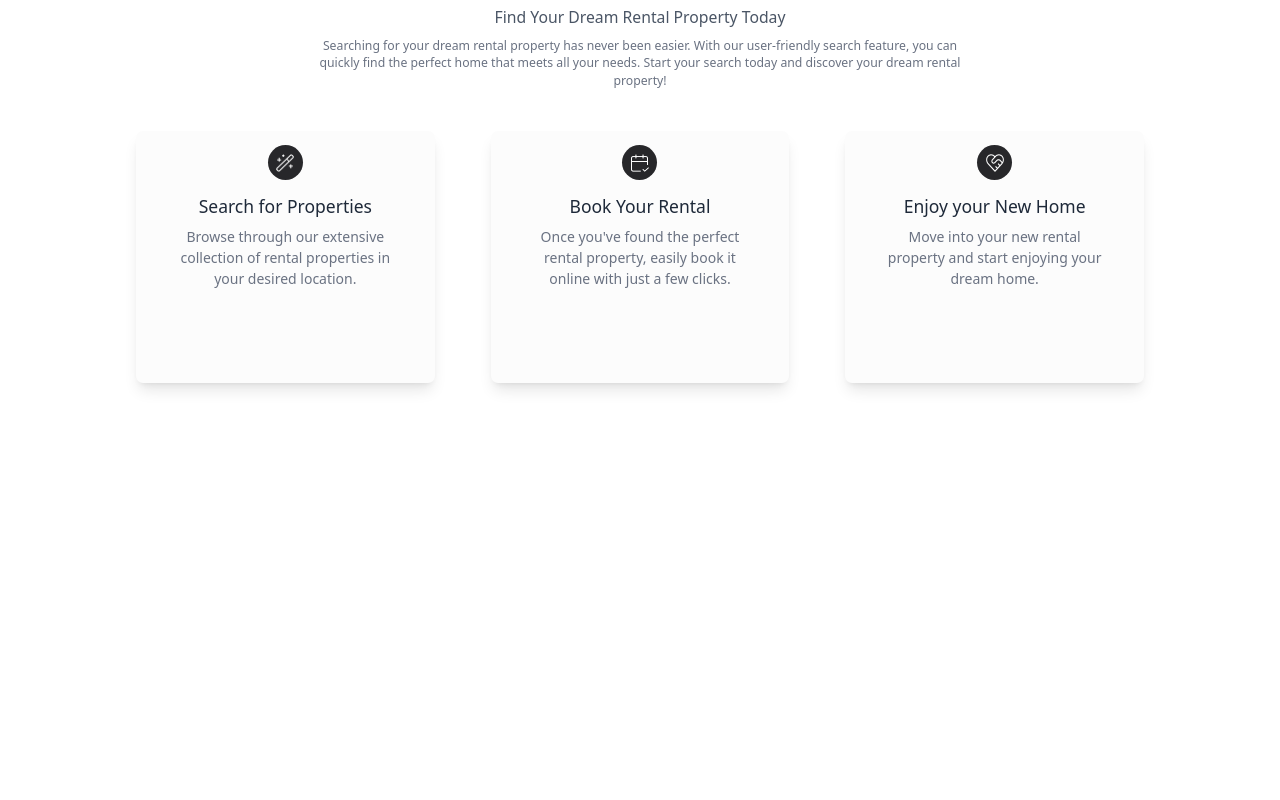
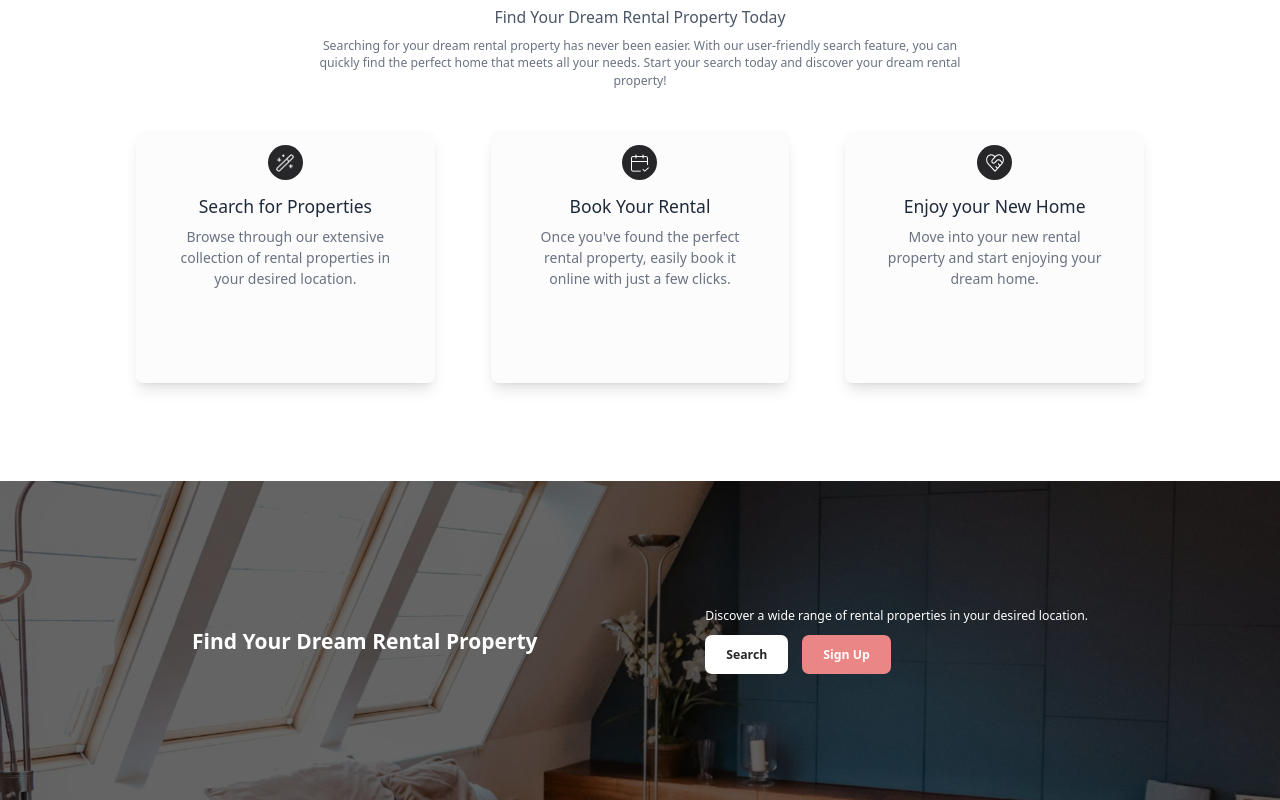
Before and after one commit to pieash9/real-state, a Next.js app in the folder client/: page /landing in a window 1280 px wide. Shown: the part 1571-2371 px from the top of the page. Before the commit the page ends 2052 px from the top, so only its background shows below. Built offline with nearby package versions, Linux system fonts and the light colour scheme; no server answers.

Commit message:
added call to action section

```diff
--- /dev/null
+++ b/client/src/app/(nondashboard)/landing/CallToActionSection.tsx
@@ -0,0 +1,61 @@
+"use client";
+
+import { motion } from "framer-motion";
+import Image from "next/image";
+import Link from "next/link";
+
+const CallToActionSection = () => {
+  return (
+    <div className="relative py-24">
+      <Image
+        src="/landing-call-to-action.jpg"
+        alt="Rentiful Serach Section Background"
+        fill
+        className="object-cover object-center"
+      />
+
+      <div className="absolute inset-0 bg-black/60"></div>
+      <motion.div
+        initial={{ opacity: 0, y: 20 }}
+        transition={{ duration: 0.5 }}
+        whileInView={{
+          opacity: 1,
+          y: 0,
+        }}
+        viewport={{ once: true }}
+        className="relative max-w-4xl xl:max-w-6xl mx-auto px-6 sm:px-8 lg:px-12 xl:px-16 py-12"
+      >
+        <div className="flex flex-col md:flex-row justify-between items-center">
+          <div className="mb-6 md:mb-0 md:mr-10">
+            <h2 className="text-2xl font-bold text-white">
+              Find Your Dream Rental Property
+            </h2>
+          </div>
+          <div className="">
+            <p className="text-white mb-3">
+              Discover a wide range of rental properties in your desired
+              location.
+            </p>
+            <div className="flex justify-center md:justify-start gap-4">
+              <button
+                onClick={() => window.scrollTo({ top: 0, behavior: "smooth" })}
+                className="inline-block text-primary-700 bg-white rounded-lg px-6 py-3 font-semibold hover:bg-primary-500 hover:text-primary-50"
+              >
+                Search
+              </button>
+              <Link
+                href={"/signup"}
+                className="inline-block text-white bg-secondary-500 rounded-lg px-6 py-3 font-semibold hover:bg-secondary-600"
+                scroll={false}
+              >
+                Sign Up
+              </Link>
+            </div>
+          </div>
+        </div>
+      </motion.div>
+    </div>
+  );
+};
+
+export default CallToActionSection;
--- a/client/src/app/(nondashboard)/landing/page.tsx
+++ b/client/src/app/(nondashboard)/landing/page.tsx
@@ -1,3 +1,4 @@
+import CallToActionSection from "./CallToActionSection";
 import DiscoverSection from "./DiscoverSection";
 import FeaturesSection from "./FeaturesSection";
 import HeroSection from "./HeroSection";
@@ -8,6 +9,7 @@
       <HeroSection />
       <FeaturesSection />
       <DiscoverSection />
+      <CallToActionSection />
     </div>
   );
 };
```
